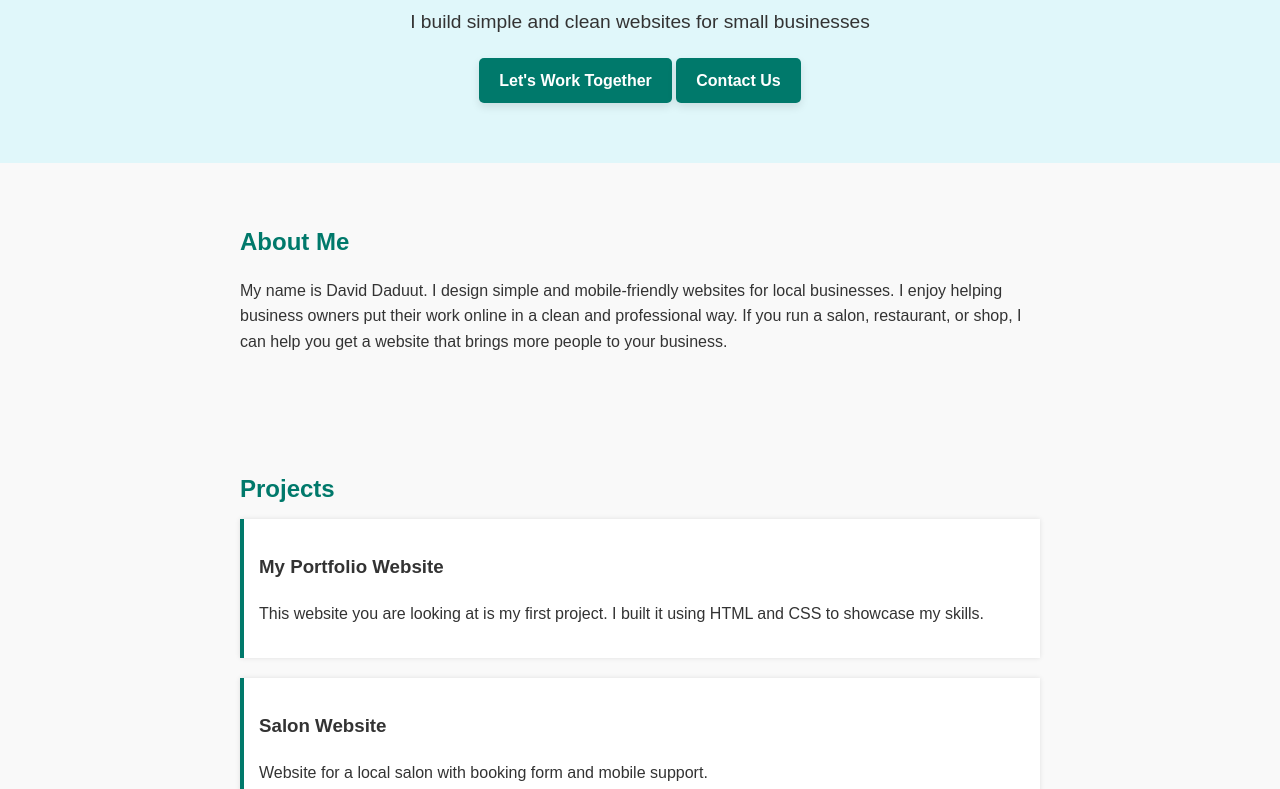
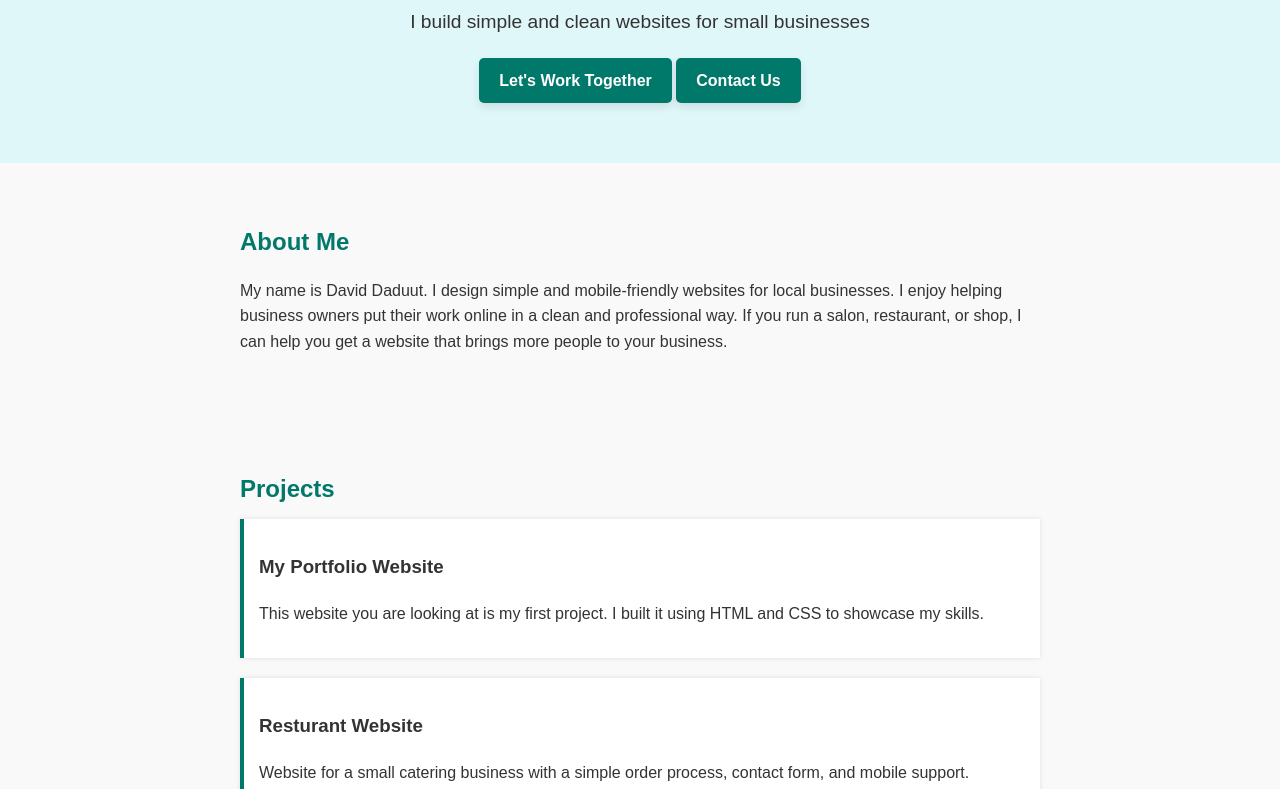
Before and after one commit to Yakdro/yakdro.github.io, a plain HTML site: page index.html in a window 1280 px wide. Shown: the part 163-952 px from the top of the page. Drawn offline with Linux system fonts and the light colour scheme.

Commit message:
Update index.html

```diff
--- a/index.html
+++ b/index.html
@@ -43,8 +43,8 @@
         </div>
 
         <div class="project">
-  <h3>Salon Website</h3>
-  <p>Website for a local salon with booking form and mobile support.</p>
+  <h3>Resturant Website</h3>
+  <p>Website for a small catering business with a simple order process, contact form, and mobile support.</p>
   <a href="#" target="_blank">View Project</a>
 </div>
     </section>
```
